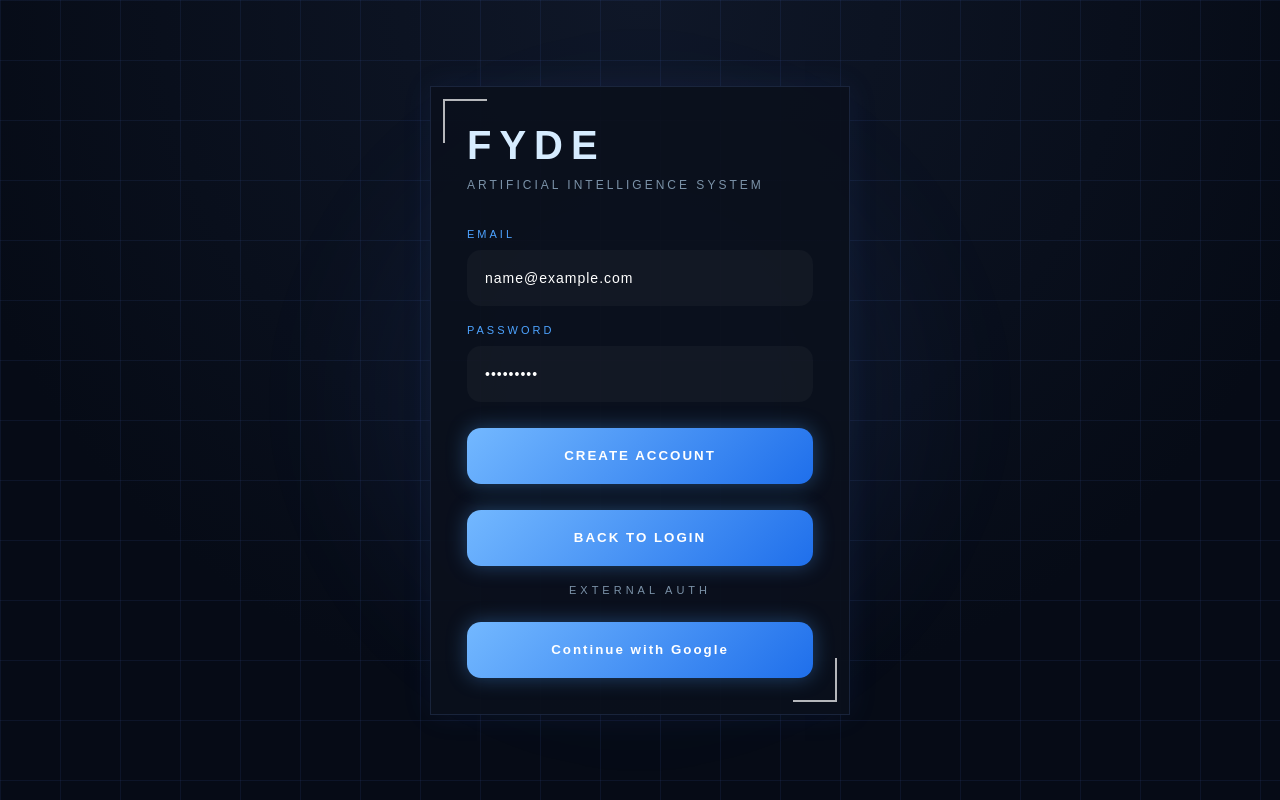
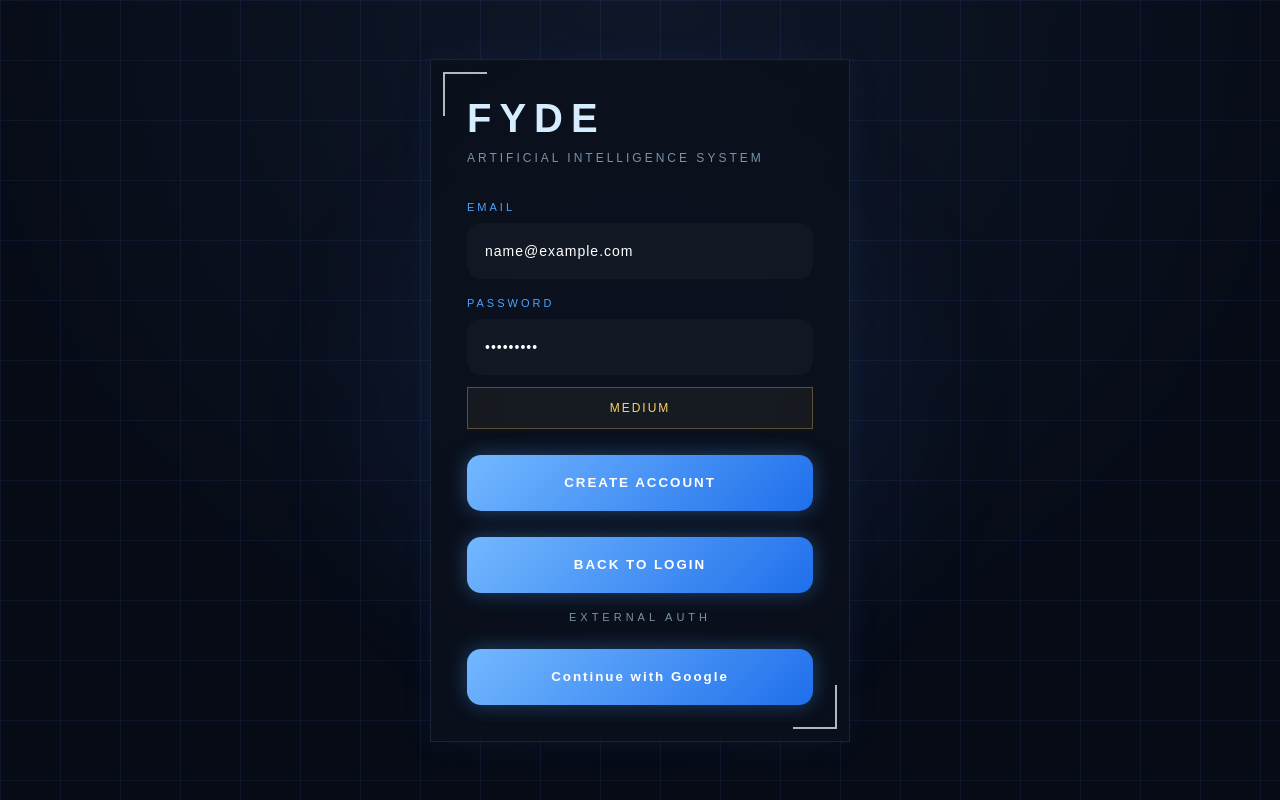
Before and after one commit to deividjmoura/fyde-jarvis, a React (Vite) app in the folder apps/web/: page / in a window 1280 px wide. Both pictures are taken after typing "name@example.com", "Sample123" into the empty fields and a click on the button "CREATE ACCOUNT". Built offline with nearby package versions, Linux system fonts and the light colour scheme; no server answers.

Commit message:
feat: add auth feedback and home redirection

```diff
--- a/apps/web/src/pages/Login/LoginPage.tsx
+++ b/apps/web/src/pages/Login/LoginPage.tsx
@@ -1,6 +1,7 @@
 import CyberInput from '../../components/ui/CyberInput'
 import GoogleButton from '../../components/ui/GoogleButton'
-import { useState } from 'react'
+import { useMemo, useState } from 'react'
+import { useNavigate } from 'react-router-dom'
 
 import {
   createUserWithEmailAndPassword,
@@ -20,12 +21,33 @@ const [email, setEmail] =
 
 const [password, setPassword] =
   useState('')
+
+const [message, setMessage] =
+  useState('')
+
+const [errorMessage, setErrorMessage] =
+  useState('')
+  const navigate = useNavigate()
+  const passwordStrength = useMemo(() => {
+
+  if (password.length < 6)
+    return 'weak'
+
+  if (password.length < 10)
+    return 'medium'
+
+  return 'strong'
+
+}, [password])
   async function handleAuth(
   event: React.FormEvent
 ) {
 
+
   event.preventDefault()
 
+  setMessage('')
+  setErrorMessage('')
   try {
 
     if (isRegistering) {
@@ -37,8 +59,10 @@ const [password, setPassword] =
           password
         )
 
-      console.log('user created')
-
+          setMessage(
+      'Account created successfully'
+)
+      navigate('/home')
       console.log(result.user)
 
     } else {
@@ -50,17 +74,22 @@ const [password, setPassword] =
           password
         )
 
-      console.log('login success')
-
+      setMessage(
+      'Login successful'
+      )
+      navigate('/home')
       console.log(result.user)
 
     }
 
-  } catch (error) {
+    } catch (error: any) {
 
-    console.error(error)
+      console.error(error)
 
-  }
+      setErrorMessage(
+        error.message
+      )
+    }
 }
   return (
     <div className="login-screen">
@@ -104,7 +133,15 @@ const [password, setPassword] =
             setPassword(e.target.value)
           }
 />
+          {password && (
 
+          <div
+            className={`password-strength ${passwordStrength}`}
+          >
+            {passwordStrength}
+          </div>
+
+          )}
           <button
             className="login-button"
             type="submit"
@@ -113,6 +150,17 @@ const [password, setPassword] =
             ? 'CREATE ACCOUNT'
             : 'INITIALIZE'}
           </button>
+          {message && (
+          <div className="success-message">
+            {message}
+          </div>
+        )}
+
+          {errorMessage && (
+          <div className="error-message">
+            {errorMessage}
+          </div>
+        )}
           <button
           className="register-button"
           type="button"
--- a/apps/web/src/pages/Login/login.css
+++ b/apps/web/src/pages/Login/login.css
@@ -372,3 +372,95 @@ GOOGLE
   background:
     rgba(120,166,255,0.04);
 }
+/* =========================
+PASSWORD STRENGTH
+========================= */
+
+.password-strength {
+  height: 42px;
+
+  display: flex;
+  align-items: center;
+  justify-content: center;
+
+  font-size: 12px;
+
+  letter-spacing: 2px;
+
+  text-transform: uppercase;
+
+  border: 1px solid;
+
+  margin-top: -6px;
+}
+
+.password-strength.weak {
+  color: #ff6b6b;
+
+  border-color:
+    rgba(255,107,107,0.3);
+
+  background:
+    rgba(255,107,107,0.05);
+}
+
+.password-strength.medium {
+  color: #ffd166;
+
+  border-color:
+    rgba(255,209,102,0.3);
+
+  background:
+    rgba(255,209,102,0.05);
+}
+
+.password-strength.strong {
+  color: #7dffb3;
+
+  border-color:
+    rgba(125,255,179,0.3);
+
+  background:
+    rgba(125,255,179,0.05);
+}
+
+/* =========================
+MESSAGES
+========================= */
+
+.success-message,
+.error-message {
+  min-height: 48px;
+
+  display: flex;
+  align-items: center;
+  justify-content: center;
+
+  padding: 12px;
+
+  font-size: 12px;
+
+  letter-spacing: 1px;
+
+  text-align: center;
+}
+
+.success-message {
+  color: #7dffb3;
+
+  border:
+    1px solid rgba(125,255,179,0.2);
+
+  background:
+    rgba(125,255,179,0.05);
+}
+
+.error-message {
+  color: #ff8f8f;
+
+  border:
+    1px solid rgba(255,143,143,0.2);
+
+  background:
+    rgba(255,143,143,0.05);
+}
```
